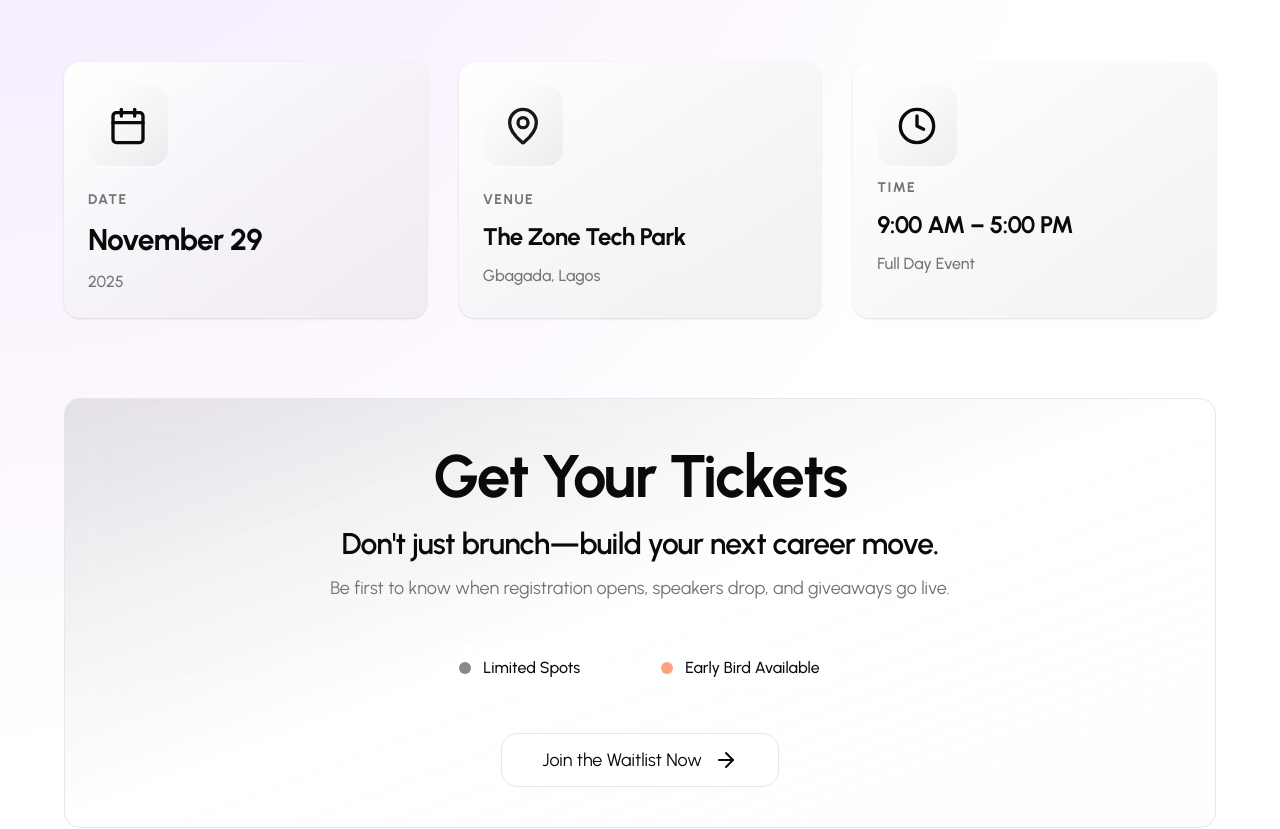
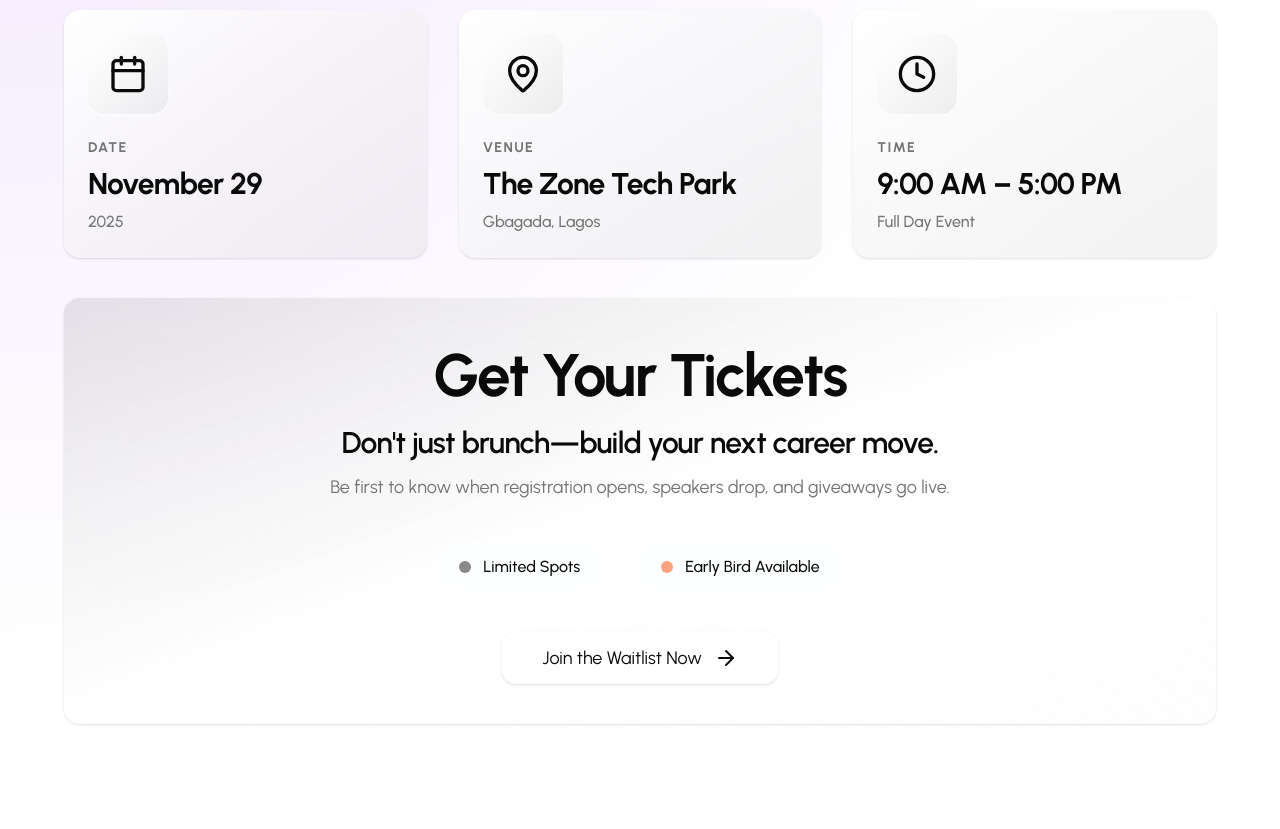
Before and after one commit to Olawoyin1/cbrunch, a React (Vite) app: page / in a window 1280 px wide. Shown: the part 10920-11749 px from the top of the page. Built offline with nearby package versions, Linux system fonts and the light colour scheme.

Commit message:
detail again

```diff
--- a/src/components/EventDetails.tsx
+++ b/src/components/EventDetails.tsx
@@ -1,24 +1,194 @@
-// import { button } from "@/components/ui/button";
-// import { div, div } from "@/components/ui/card";
+// // import { button } from "@/components/ui/button";
+// // import { div, div } from "@/components/ui/card";
+// import { Calendar, MapPin, Clock, ArrowRight } from "lucide-react";
+
+// const EventDetails = () => {
+//   return (
+//     <section id="details" className="py-20 md:py-32 relative overflow-hidden">
+//       {/* Modern Background Pattern */}
+//       <div className="absolute inset-0 bg-gradient-to-b from-orange-50/5   to-card" />
+//       <div className="absolute inset-0 bg-[radial-gradient(ellipse_at_top_left,rgba(168,85,247,0.15),transparent_60%)]" />
+//       {/* <div className="absolute inset-0 bg-[radial-gradient(ellipse_at_bottom_right,rgba(251,113,133,0.15),transparent_60%)]" /> */}
+
+//       <div className=" px-4 relative z-10">
+//         <div className="max-w-6xl mx-auto space-y-20">
+//           {/* Modern Section Header */}
+//           <div className="text-center space-y-8 animate-fade-in">
+//             <div className="inline-flex items-center gap-3 px-8 py-3 rounded-md bg-white  font-semibold shadow-glow">
+//               <Calendar className="w-5 h-5" />
+//               <span className="text-sm tracking-wide">SAVE THE DATE</span>
+//             </div>
+//             <div className="space-y-3">
+//               <h2 className="text-5xl md:text-7xl font-bold leading-tight tracking-tight">
+//                 Event{" "}
+//                 <span className="bg-gradient-to-r from-orange-600 to-rose-600 bg-clip-text text-transparent">
+//                   Details
+//                 </span>
+//               </h2>
+//               <p className="text-sm md:text-xl text-muted-foreground max-w-3xl mx-auto leading-relaxed">
+//                 Mark your calendar for this transformative experience
+//               </p>
+//             </div>
+//           </div>
+
+//           {/* Modern Details Grid */}
+//           <div className="grid md:grid-cols-3 gap-8 animate-scale-in">
+//             {/* Date div */}
+//             <div className="group relative overflow-hidden rounded-2xl bg-gradient-to-br from-card to-primary/5 shadow p-1 transition-transform duration-500  ">
+//               <div className="absolute inset-0 bg-gradient-to-br from-primary/20 to-transparent opacity-0  transition-opacity duration-700" />
+//               <div className="p-5 space-y-6 relative z-10">
+//                 <div className="relative w-fit">
+//                   <div className="w-20 h-20 rounded-2xl  bg-gradient-to-br from-card to-primary/5 shadow flex items-center justify-center shadow-card group-hover:shadow-glow transition-all duration-500 group-hover:scale-110">
+//                     <Calendar className="w-10 h-10 " />
+//                   </div>
+//                   <div className="absolute inset-0 rounded-2xl bg-gradient-primary opacity-0 group-hover:opacity-30 blur-xl transition-opacity duration-500" />
+//                 </div>
+//                 <div className="space-y-3">
+//                   <div className="text-sm font-bold text-muted-foreground uppercase tracking-widest">Date</div>
+//                   <div className="text-3xl font-bold tracking-tight">November 29</div>
+//                   <div className="text-base text-muted-foreground font-medium">2025</div>
+//                 </div>
+//               </div>
+//             </div>
+
+//             {/* Venue div */}
+//             <div className="group relative overflow-hidden rounded-2xl bg-gradient-to-br from-card to-primary/5 shadow p-1 transition-transform duration-500  hover:shadow-glow ">
+//               <div className="absolute inset-0 bg-gradient-to-br from-accent/20 to-transparent opacity-0 group-hover:opacity-100 transition-opacity duration-700" />
+//               <div className="p-5 space-y-6 relative z-10">
+//                 <div className="relative w-fit">
+//                   <div className="w-20 h-20 rounded-2xl  bg-gradient-to-br from-card to-primary/5 shadow flex items-center justify-center shadow-card group-hover:shadow-glow transition-all duration-500 group-hover:scale-110">
+//                     <MapPin className="w-10 h-10 text-accent-foreground" />
+//                   </div>
+//                   <div className="absolute inset-0 rounded-2xl bg-gradient-accent opacity-0 group-hover:opacity-30 blur-xl transition-opacity duration-500" />
+//                 </div>
+//                 <div className="space-y-3">
+//                   <div className="text-sm font-bold text-muted-foreground uppercase tracking-widest">Venue</div>
+//                   <div className="text-2xl font-bold leading-tight tracking-tight">The Zone Tech Park</div>
+//                   <div className="text-base text-muted-foreground font-medium">Gbagada, Lagos</div>
+//                 </div>
+//               </div>
+//             </div>
+
+//             {/* Time div */}
+//             <div className="group relative overflow-hidden rounded-2xl bg-gradient-to-br from-card to-primary/5 shadow p-1 transition-transform duration-500  hover:shadow-glow ">
+//               <div className="absolute inset-0 bg-gradient-to-br from-primary/20 to-transparent opacity-0  transition-opacity duration-700" />
+//               <div className="p-5 space-y-3 relative z-10">
+//                 <div className="relative w-fit">
+//                   <div className="w-20 h-20 rounded-2xl  bg-gradient-to-br from-card to-primary/5 shadow flex items-center justify-center shadow-card group-hover:shadow-glow transition-all duration-500 group-hover:scale-110">
+//                     <Clock className="w-10 h-10 " />
+//                   </div>
+//                   <div className="absolute inset-0 rounded-2xl bg-gradient-primary opacity-0 group-hover:opacity-30 blur-xl transition-opacity duration-500" />
+//                 </div>
+//                 <div className="space-y-3">
+//                   <div className="text-sm font-bold text-muted-foreground uppercase tracking-widest">Time</div>
+//                   <div className="text-2xl font-bold leading-tight tracking-tight">9:00 AM – 5:00 PM</div>
+//                   <div className="text-base text-muted-foreground font-medium">Full Day Event</div>
+//                 </div>
+//               </div>
+//             </div>
+//           </div>
+
+//           {/* Modern CTA Section */}
+//           <div className="relative overflow-hidden border border-gray-200 shadow-glow animate-scale-in bg-gradient-to-br  via-card/80  rounded-2xl to-card/10 backdrop-blur-xl">
+//             <div className="absolute inset-0 bg-gradient-to-br from-primary/20 via-transparent to-accent/20 opacity-50" />
+//             {/* <div className="absolute inset-0 bg-[radial-gradient(circle_at_50%_50%,rgba(168,85,247,0.2),transparent_70%)]" /> */}
+
+//             <div className="p-5 md:p-10 relative z-10">
+//               <div className="text-center space-y-10 max-w-4xl mx-auto">
+//                 <div className="space-y-3">
+//                   <h3 className="text-4xl md:text-6xl font-bold leading-tight tracking-tight">
+//                     Get Your{" "}
+//                     <span className="">
+//                       Tickets
+//                     </span>
+//                   </h3>
+//                   <p className="text-2xl md:text-3xl font-semibold tracking-tight">
+//                     Don't just brunch—build your next career move.
+//                   </p>
+//                   <p className="text-lg text-muted-foreground max-w-2xl mx-auto leading-relaxed">
+//                     Be first to know when registration opens, speakers drop, and giveaways go live.
+//                   </p>
+//                 </div>
+
+
+
+//                 <div className=" flex flex-wrap items-center justify-center gap-8 text-base">
+//                   <div className="flex items-center gap-3 px-6 py-3 rounded-full bg-card/50 backdrop-blur-sm ">
+//                     <div className="w-3 h-3 rounded-full bg-primary animate-pulse shadow-glow" />
+//                     <span className="font-medium">Limited Spots</span>
+//                   </div>
+//                   <div className="flex items-center gap-3 px-6 py-3 rounded-full bg-card/50 backdrop-blur-sm border border-accent/20">
+//                     <div className="w-3 h-3 rounded-full bg-orange-600 animate-pulse shadow-glow" />
+//                     <span className="font-medium">Early Bird Available</span>
+//                   </div>
+//                 </div>
+
+
+
+//                 <div className="flex flex-col sm:flex-row gap-6 justify-center items-center">
+//                   <button className="group flex items-center border bg-white rounded-2xl gap-3 text-lg px-10 py-3 shadow-glow hover:scale-105 transition-transform">
+//                     Join the Waitlist Now
+//                     <ArrowRight className="w-6 h-6 transition-transform group-hover:translate-x-2" />
+//                   </button>
+//                 </div>
+
+
+//               </div>
+//             </div>
+//           </div>
+//         </div>
+//       </div>
+//     </section>
+//   );
+// };
+
+// export default EventDetails;
+
+
+
 import { Calendar, MapPin, Clock, ArrowRight } from "lucide-react";
 
 const EventDetails = () => {
+  const details = [
+    {
+      icon: Calendar,
+      title: "Date",
+      main: "November 29",
+      sub: "2025",
+      gradient: "from-white/20",
+    },
+    {
+      icon: MapPin,
+      title: "Venue",
+      main: "The Zone Tech Park",
+      sub: "Gbagada, Lagos",
+      gradient: "from-accent/20",
+    },
+    {
+      icon: Clock,
+      title: "Time",
+      main: "9:00 AM – 5:00 PM",
+      sub: "Full Day Event",
+      gradient: "from-white",
+    },
+  ];
+
   return (
     <section id="details" className="py-20 md:py-32 relative overflow-hidden">
-      {/* Modern Background Pattern */}
-      <div className="absolute inset-0 bg-gradient-to-b from-orange-50/5   to-card" />
+      {/* Background */}
+      <div className="absolute inset-0 bg-gradient-to-b from-orange-50/5 to-card" />
       <div className="absolute inset-0 bg-[radial-gradient(ellipse_at_top_left,rgba(168,85,247,0.15),transparent_60%)]" />
-      {/* <div className="absolute inset-0 bg-[radial-gradient(ellipse_at_bottom_right,rgba(251,113,133,0.15),transparent_60%)]" /> */}
 
-      <div className=" px-4 relative z-10">
-        <div className="max-w-6xl mx-auto space-y-20">
-          {/* Modern Section Header */}
+      <div className="relative z-10 px-4">
+        <div className="max-w-6xl mx-auto space-y-10">
+          {/* Header */}
           <div className="text-center space-y-8 animate-fade-in">
-            <div className="inline-flex items-center gap-3 px-8 py-3 rounded-md bg-white  font-semibold shadow-glow">
+            <div className="inline-flex items-center gap-3 px-8 py-3 rounded-md bg-white font-semibold shadow-glow">
               <Calendar className="w-5 h-5" />
               <span className="text-sm tracking-wide">SAVE THE DATE</span>
             </div>
-            <div className="space-y-3">
+
+            <div className="s">
               <h2 className="text-5xl md:text-7xl font-bold leading-tight tracking-tight">
                 Event{" "}
                 <span className="bg-gradient-to-r from-orange-600 to-rose-600 bg-clip-text text-transparent">
@@ -31,89 +201,58 @@ const EventDetails = () => {
             </div>
           </div>
 
-          {/* Modern Details Grid */}
+          {/* Details Grid */}
           <div className="grid md:grid-cols-3 gap-8 animate-scale-in">
-            {/* Date div */}
-            <div className="group relative overflow-hidden rounded-2xl bg-gradient-to-br from-card to-primary/5 shadow p-1 transition-transform duration-500  ">
-              <div className="absolute inset-0 bg-gradient-to-br from-primary/20 to-transparent opacity-0  transition-opacity duration-700" />
-              <div className="p-5 space-y-6 relative z-10">
+            {details.map(({ icon: Icon, title, main, sub, gradient }, i) => (
+              <div
+                key={i}
+                className={`group relative overflow-hidden rounded-2xl bg-gradient-to-br from-card to-primary/5 shadow p-1 transition-transform duration-500 hover:shadow-glow`}
+              >
+                <div
+                  className={`absolute inset-0 bg-gradient-to-br ${gradient} to-transparent opacity-0 group-hover:opacity-100 transition-opacity duration-700`}
+                />
+                <div className="p-4 md:p-5 space-y-2 md:space-y-6 relative z-10">
                   <div className="relative w-fit">
-                  <div className="w-20 h-20 rounded-2xl  bg-gradient-to-br from-card to-primary/5 shadow flex items-center justify-center shadow-card group-hover:shadow-glow transition-all duration-500 group-hover:scale-110">
-                    <Calendar className="w-10 h-10 " />
+                    <div className="w-13 h-13 md:w-20 md:h-20 rounded-2xl bg-gradient-to-br from-card to-primary/5 shadow flex items-center justify-center shadow-card transition-all duration-500 group-hover:shadow-glow group-hover:scale-110">
+                      <Icon className="md:w-10 md:h-10" />
                     </div>
                     <div className="absolute inset-0 rounded-2xl bg-gradient-primary opacity-0 group-hover:opacity-30 blur-xl transition-opacity duration-500" />
                   </div>
-                <div className="space-y-3">
-                  <div className="text-sm font-bold text-muted-foreground uppercase tracking-widest">Date</div>
-                  <div className="text-3xl font-bold tracking-tight">November 29</div>
-                  <div className="text-base text-muted-foreground font-medium">2025</div>
+                  <div className="md:space-y-2">
+                    <div className="text-sm font-bold text-muted-foreground uppercase tracking-widest">
+                      {title}
                     </div>
+                    <div className="text-xl md:text-3xl font-bold tracking-tight">
+                      {main}
                     </div>
-            </div>
-
-            {/* Venue div */}
-            <div className="group relative overflow-hidden rounded-2xl bg-gradient-to-br from-card to-primary/5 shadow p-1 transition-transform duration-500  hover:shadow-glow ">
-              <div className="absolute inset-0 bg-gradient-to-br from-accent/20 to-transparent opacity-0 group-hover:opacity-100 transition-opacity duration-700" />
-              <div className="p-5 space-y-6 relative z-10">
-                <div className="relative w-fit">
-                  <div className="w-20 h-20 rounded-2xl  bg-gradient-to-br from-card to-primary/5 shadow flex items-center justify-center shadow-card group-hover:shadow-glow transition-all duration-500 group-hover:scale-110">
-                    <MapPin className="w-10 h-10 text-accent-foreground" />
-                  </div>
-                  <div className="absolute inset-0 rounded-2xl bg-gradient-accent opacity-0 group-hover:opacity-30 blur-xl transition-opacity duration-500" />
-                </div>
-                <div className="space-y-3">
-                  <div className="text-sm font-bold text-muted-foreground uppercase tracking-widest">Venue</div>
-                  <div className="text-2xl font-bold leading-tight tracking-tight">The Zone Tech Park</div>
-                  <div className="text-base text-muted-foreground font-medium">Gbagada, Lagos</div>
-                </div>
-              </div>
-            </div>
-
-            {/* Time div */}
-            <div className="group relative overflow-hidden rounded-2xl bg-gradient-to-br from-card to-primary/5 shadow p-1 transition-transform duration-500  hover:shadow-glow ">
-              <div className="absolute inset-0 bg-gradient-to-br from-primary/20 to-transparent opacity-0  transition-opacity duration-700" />
-              <div className="p-5 space-y-3 relative z-10">
-                <div className="relative w-fit">
-                  <div className="w-20 h-20 rounded-2xl  bg-gradient-to-br from-card to-primary/5 shadow flex items-center justify-center shadow-card group-hover:shadow-glow transition-all duration-500 group-hover:scale-110">
-                    <Clock className="w-10 h-10 " />
-                  </div>
-                  <div className="absolute inset-0 rounded-2xl bg-gradient-primary opacity-0 group-hover:opacity-30 blur-xl transition-opacity duration-500" />
-                </div>
-                <div className="space-y-3">
-                  <div className="text-sm font-bold text-muted-foreground uppercase tracking-widest">Time</div>
-                  <div className="text-2xl font-bold leading-tight tracking-tight">9:00 AM – 5:00 PM</div>
-                  <div className="text-base text-muted-foreground font-medium">Full Day Event</div>
+                    <div className="text-base text-muted-foreground font-medium">
+                      {sub}
                     </div>
                   </div>
                 </div>
               </div>
+            ))}
+          </div>
 
-          {/* Modern CTA Section */}
-          <div className="relative overflow-hidden border border-gray-200 shadow-glow animate-scale-in bg-gradient-to-br  via-card/80  rounded-2xl to-card/10 backdrop-blur-xl">
+          {/* CTA Section */}
+          <div className="relative overflow-hidden  shadow animate-scale-in bg-gradient-to-br via-card/80 to-card/10 rounded-2xl backdrop-blur-xl">
             <div className="absolute inset-0 bg-gradient-to-br from-primary/20 via-transparent to-accent/20 opacity-50" />
-            {/* <div className="absolute inset-0 bg-[radial-gradient(circle_at_50%_50%,rgba(168,85,247,0.2),transparent_70%)]" /> */}
-
-            <div className="p-5 md:p-10 relative z-10">
-              <div className="text-center space-y-10 max-w-4xl mx-auto">
+            <div className="p-5 md:p-10 relative z-10 text-center space-y-10 max-w-4xl mx-auto">
               <div className="space-y-3">
                 <h3 className="text-4xl md:text-6xl font-bold leading-tight tracking-tight">
-                    Get Your{" "}
-                    <span className="">
-                      Tickets
-                    </span>
+                  Get Your <span>Tickets</span>
                 </h3>
                 <p className="text-2xl md:text-3xl font-semibold tracking-tight">
                   Don't just brunch—build your next career move.
                 </p>
-                  <p className="text-lg text-muted-foreground max-w-2xl mx-auto leading-relaxed">
-                    Be first to know when registration opens, speakers drop, and giveaways go live.
+                <p className="md:text-lg text-muted-foreground max-w-2xl mx-auto leading-relaxed">
+                  Be first to know when registration opens, speakers drop, and
+                  giveaways go live.
                 </p>
               </div>
 
-
-
-                <div className=" flex flex-wrap items-center justify-center gap-8 text-base">
-                  <div className="flex items-center gap-3 px-6 py-3 rounded-full bg-card/50 backdrop-blur-sm ">
+              <div className="flex flex-wrap items-center justify-center md:gap-8 text-base">
+                <div className="flex items-center gap-3 px-6 py-3 rounded-full bg-card/50 backdrop-blur-sm">
                   <div className="w-3 h-3 rounded-full bg-primary animate-pulse shadow-glow" />
                   <span className="font-medium">Limited Spots</span>
                 </div>
@@ -123,16 +262,11 @@ const EventDetails = () => {
                 </div>
               </div>
 
-
-
               <div className="flex flex-col sm:flex-row gap-6 justify-center items-center">
-                  <button className="group flex items-center border bg-white rounded-2xl gap-3 text-lg px-10 py-3 shadow-glow hover:scale-105 transition-transform">
+                <button className="group flex items-center bg-white shadow rounded-xl gap-3 text-lg px-10 py-3 shadow-glow hover:scale-105 transition-transform">
                   Join the Waitlist Now
                   <ArrowRight className="w-6 h-6 transition-transform group-hover:translate-x-2" />
                 </button>
-                </div>
-
-
               </div>
             </div>
           </div>
```
Lines whose indentation alone changed are shown as unchanged.
